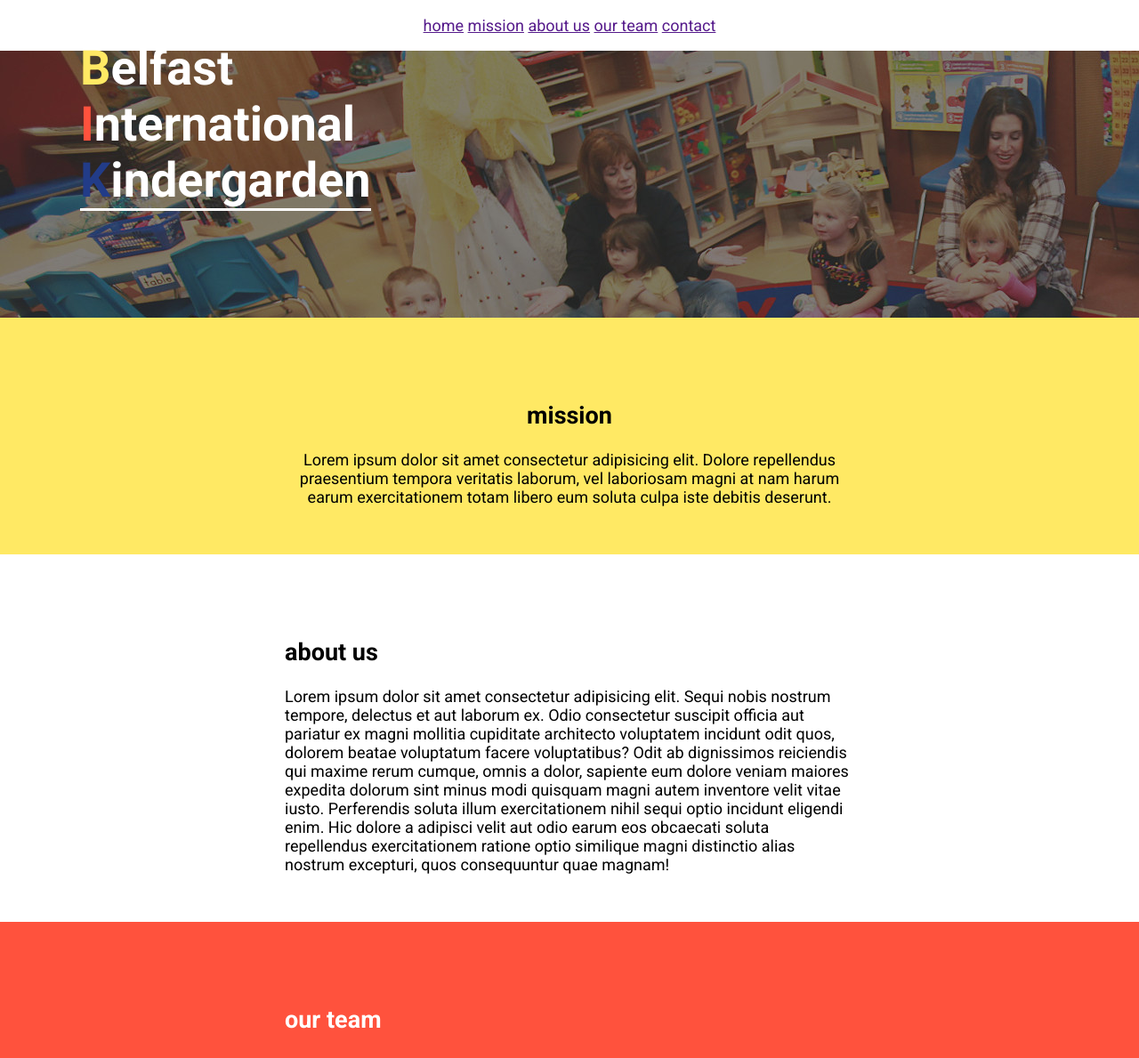
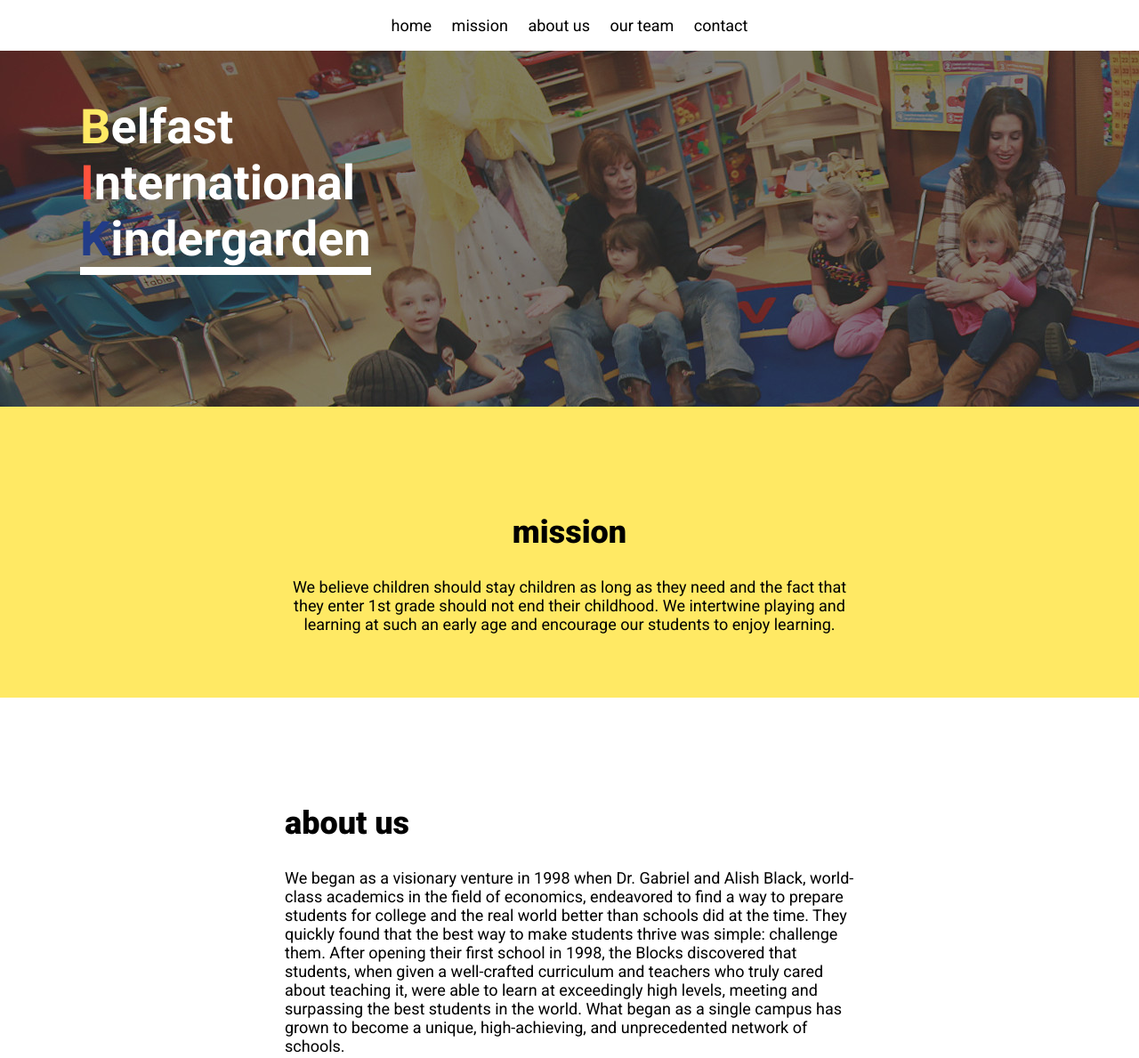
Before and after one commit to boxenberg/kindergarden, a plain HTML site: page index.html in a window 1280 px wide. Shown: the top 1189 px of the page at 89% size. Drawn offline with Linux system fonts and the light colour scheme; a script that the page names is missing.

Commit message:
content ready, minor styling needed

```diff
--- a/index.css
+++ b/index.css
@@ -1,93 +1,117 @@
-* {box-sizing: border-box;}
+* {
+  box-sizing: border-box;
+}
 
-html{
+html {
   font-family: 'Roboto', sans-serif;
   font-size: 18px;
 }
 
-body{
-  margin:0;
-  width:100vw;
+body {
+  margin: 0;
+  width: 100vw;
 }
 
-.block{
-  padding:1px;
-  margin:0;
-  padding:2rem 0 2rem;
+a {
+  text-decoration:none;
+  color:black;
+  padding: 0 .5rem 0 .5rem;
+}
+
+a:visited{
+  text-decoration:none;
+  color:black;
+}
+
+.block {
+  padding: 1px;
+  margin: 0;
+  padding: 3rem 0 3rem;
 }
 
 .inner-block {
-  width:50%;
-margin:auto;
+  width: 50%;
+  margin: auto;
 }
 
-#nav{
-  text-align:center;
-  padding:1rem 0 1rem;
+#nav {
+  text-align: center;
+  padding: 1rem 0 1rem;
 }
 
 #hero-text {
-  color:white;
-  border-bottom:white 3px solid;
-  position:absolute;
+  color: white;
+  border-bottom: white .5rem solid;
+  position: absolute;
   left: 5rem;
-  top:2.5rem;
-  font-size:3rem;
+  font-size: 3rem;
   font-weight: 700;
+
 }
 
 #hero {
   background-image: url('img/banner.jpg');
-  height:300px;
+  height: 400px;
 }
 
-#mission{
-  background-color:#FFE964;
-  text-align:center;
-
+#mission {
+  background-color: #FFE964;
+  text-align: center;
 }
 
-#about-us{
-  background-color:#white;
+#about-us {
+  background-color: #white;
 }
 
-#our-team{
-  background-color:#FF523D;
-  color:white;
+#our-team {
+  background-color: #FF523D;
+  color: white;
 }
 
-#our-team img{
-  border-radius:10px;
-  margin:auto;
+#our-team img {
+  border-radius: 10px;
+  margin: auto;
 }
 
-#footer{
+#footer {
   background-color: #223C88;
+  color: white;
 }
 
 h2 {
-  font-size: 1.5rem;
-  padding-top:2rem;
-  font-weight:700;
+  font-size: 2rem;
+  padding-top: 2rem;
+  font-weight: 900;
 }
 
-#name{
-  font-weight:700;
+#name {
+  font-weight: 700;
   text-align: center;
 }
-#job-title{}
 
-.card{
-  text-align:center;
+#job-title {}
+
+.card {
+  text-align: center;
   padding: 2rem 0 2rem;
 }
 
+#y {
+  color: #FFE964;
+}
 
-#y{color:#FFE964;}
+#r {
+  color: #FF523D;
+}
 
-#r{color:#FF523D;}
+#b {
+  color: #223C88;
+}
 
-#b{color:#223C88;}
+img{
+  width:30%;
+  padding-bottom:.5rem;
+}
 
 /* background 1
 HEX #FFFFFF // white
--- a/index.html
+++ b/index.html
@@ -7,18 +7,18 @@
   <title>Belfast International Kindergarden</title>
   <meta name="viewport" content="width=device-width, initial-scale=1">
   <link rel="stylesheet" type="text/css" media="screen" href="index.css" />
-  <link href="https://fonts.googleapis.com/css?family=Roboto:400,700" rel="stylesheet">
+  <link href="https://fonts.googleapis.com/css?family=Roboto:400,700,900" rel="stylesheet">
 
   <script src="main.js"></script>
 </head>
 
 <body>
   <nav class="block" id="nav">
-    <a href="">home</a>
-    <a href="">mission</a>
-    <a href="">about us</a>
-    <a href="">our team</a>
-    <a href="">contact</a>
+    <a href="#hero">home</a>
+    <a href="#mission">mission</a>
+    <a href="#about-us">about us</a>
+    <a href="#our-team">our team</a>
+    <a href="#footer">contact</a>
   </nav>
   <div class="block" id="hero">
     <div id="hero-text">
@@ -32,20 +32,13 @@
       <h2>
         mission
       </h2>
-      <p>Lorem ipsum dolor sit amet consectetur adipisicing elit. Dolore repellendus praesentium tempora veritatis laborum,
-        vel laboriosam magni at nam harum earum exercitationem totam libero eum soluta culpa iste debitis deserunt.</p>
+      <p>We believe children should stay children as long as they need and the fact that they enter 1st grade should not end their childhood. We intertwine playing and learning at such an early age and encourage our students to enjoy learning.</p>
     </div>
   </div>
   <div class="block" id="about-us">
     <div class="inner-block">
       <h2>about us</h2>
-      <p>Lorem ipsum dolor sit amet consectetur adipisicing elit. Sequi nobis nostrum tempore, delectus et aut laborum ex.
-        Odio consectetur suscipit officia aut pariatur ex magni mollitia cupiditate architecto voluptatem incidunt odit quos,
-        dolorem beatae voluptatum facere voluptatibus? Odit ab dignissimos reiciendis qui maxime rerum cumque, omnis a dolor,
-        sapiente eum dolore veniam maiores expedita dolorum sint minus modi quisquam magni autem inventore velit vitae iusto.
-        Perferendis soluta illum exercitationem nihil sequi optio incidunt eligendi enim. Hic dolore a adipisci velit aut
-        odio earum eos obcaecati soluta repellendus exercitationem ratione optio similique magni distinctio alias nostrum
-        excepturi, quos consequuntur quae magnam!</p>
+      <p>We began as a visionary venture in 1998 when Dr. Gabriel and Alish Black, world-class academics in the field of economics, endeavored to find a way to prepare students for college and the real world better than schools did at the time. They quickly found that the best way to make students thrive was simple: challenge them. After opening their first school in 1998, the Blocks discovered that students, when given a well-crafted curriculum and teachers who truly cared about teaching it, were able to learn at exceedingly high levels, meeting and surpassing the best students in the world. What began as a single campus has grown to become a unique, high-achieving, and unprecedented network of schools.</p>
     </div>
   </div>
   <div class="block" id="our-team">
@@ -74,7 +67,14 @@
     </div>
   </div>
   <footer class="block" id="footer">
+    <div class="inner-block">
       <h2>contact</h2>
+
+      <em>Address:</em><br> 4 Old Edinburgh Road<br> BELFAST
+      <br> BT1 8RF<br><br> <em>Phone:</em>
+
+      <br> 070 2027 9661<br>
+    </div>
   </footer>
 </body>
 
```
Lines whose indentation alone changed are shown as unchanged.
